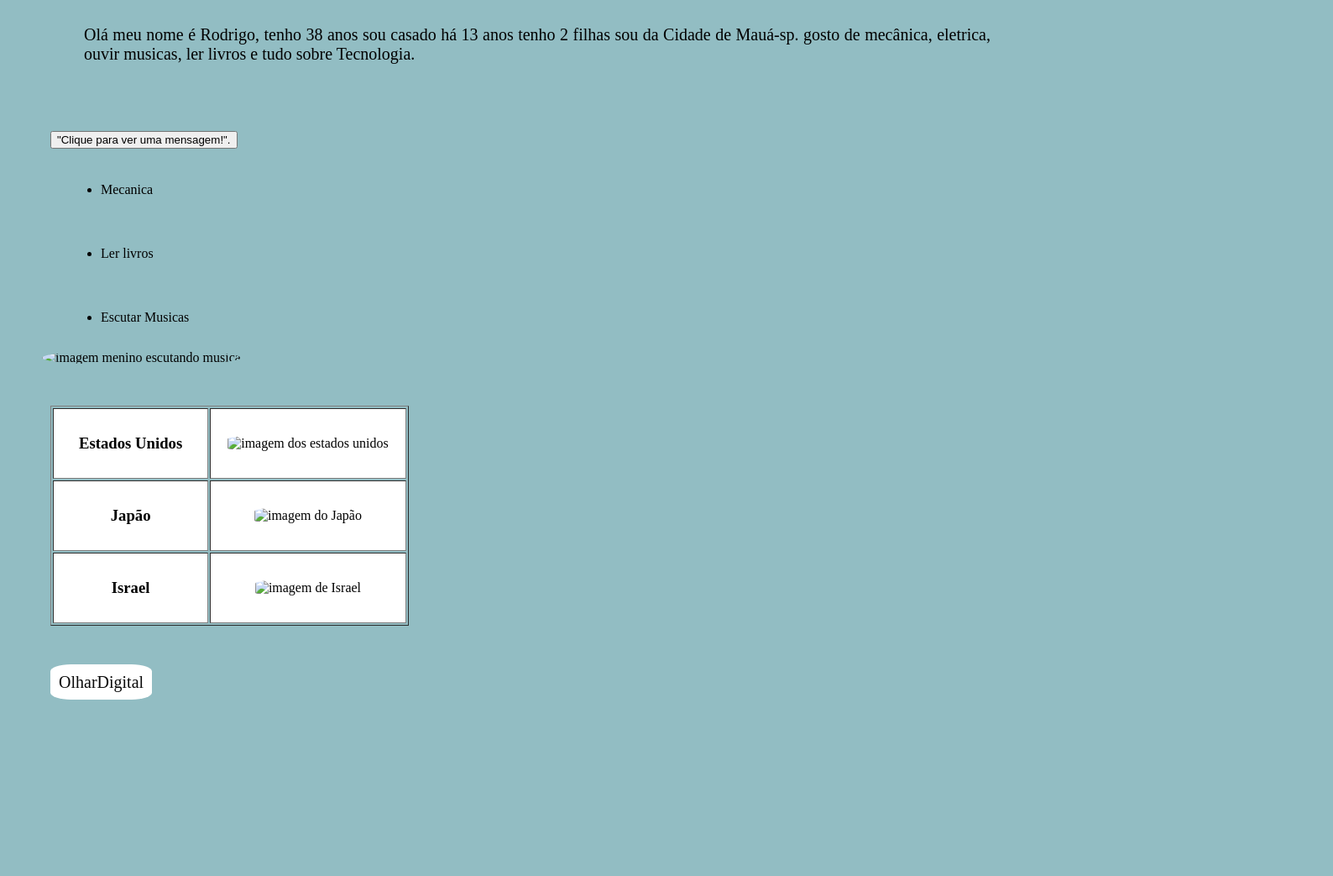
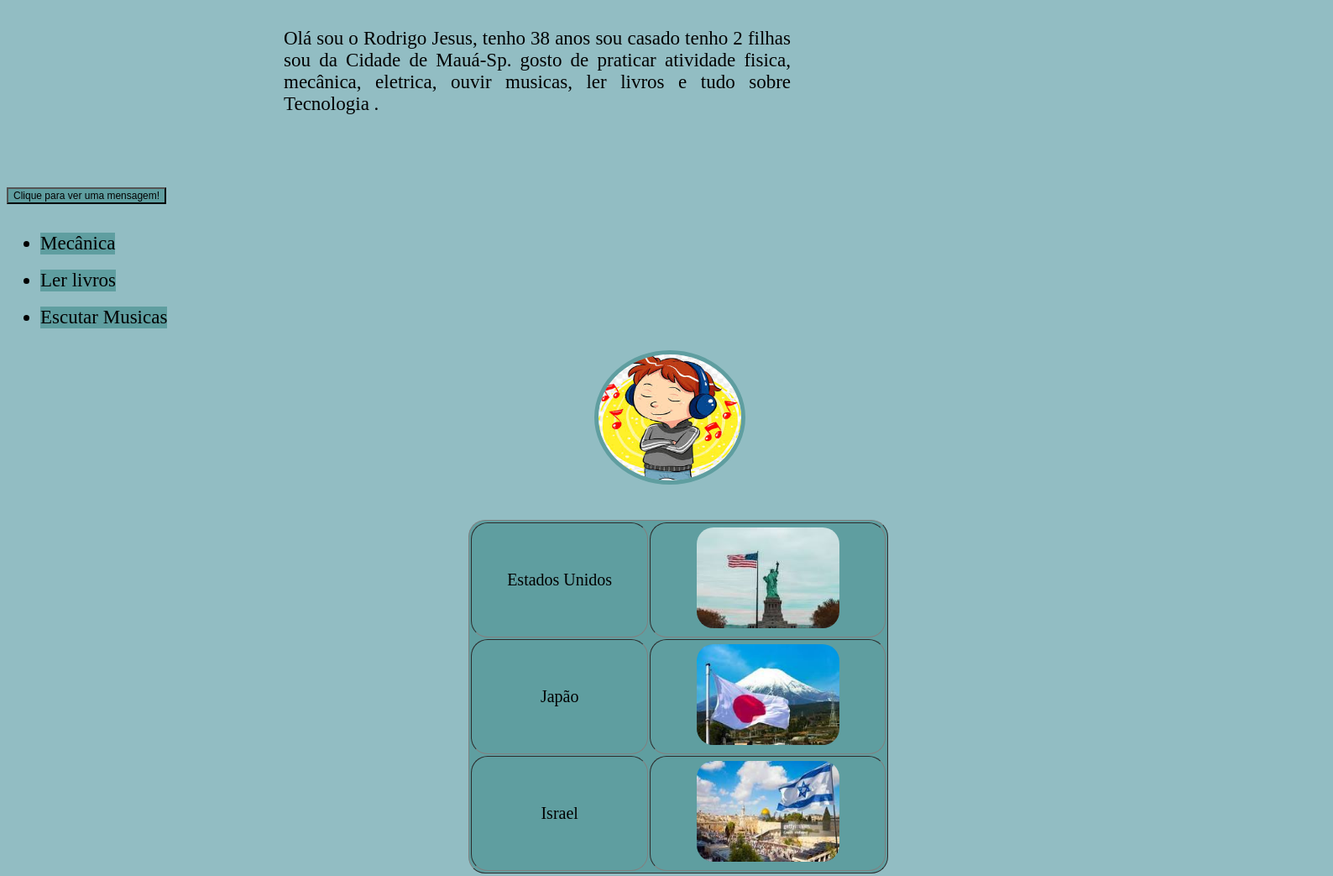
Before and after one commit to 38Rodrigo/Trabalho-001, a plain HTML site: page index.html in a window 1280 px wide. Shown: the part 137-1180 px from the top of the page at 84% size, 1588 px wide, since content can reach past the window. Before the commit the page ends 1001 px from the top, so only its background shows below. Drawn offline with Linux system fonts and the light colour scheme.

Commit message:
trabalho-001 finalizado

```diff
--- a/index.html
+++ b/index.html
@@ -5,41 +5,42 @@
     <meta name="viewport" content="width=device-width, initial-scale=1.0">
     <title>Trabalho-001</title>
     <link rel="stylesheet" href="/Trabalho-001/style.css">
-    <link rel="stylesheet" href="/Trabalho-001/interaçao.js">
 </head>
 <body>
 
     <h1>Rodrigo de Paula Jesus</h1>
 
     <p>
-        Olá meu nome é Rodrigo, tenho 38 anos sou casado há 13 anos tenho 2 filhas sou da Cidade de Mauá-sp.
-        gosto de mecânica, eletrica, ouvir musicas, ler livros e tudo sobre Tecnologia.</p>
+        Olá sou o Rodrigo Jesus, tenho 38 anos sou casado tenho 2 filhas sou da Cidade de Mauá-Sp.
+        gosto de praticar atividade fisica, mecânica, eletrica, ouvir musicas, ler livros e tudo sobre Tecnologia .</p><br><br>
 
-    <button id="botao">"Clique para ver uma mensagem!".</button>
+    <button onclick="mensagemtxt()">Clique para ver uma mensagem!</button>
+    <div id="mensagem"></div><br>
 
     <ul>
-        <li>Mecanica</li><br>
+        <li>Mecânica</li><br>
         <li>Ler livros</li><br>
         <li>Escutar Musicas</li>
     </ul>
-        <img src="/Trabalho-001/escutando musica.jpeg" alt="imagem menino escutando musica" id="musica">
-        <br><br>
+            <img src="/Trabalho-001/imagens/escutando musica.jpeg"
+            alt="imagem menino escutando musica" id="musica">
+            <br><br>
 
-    <table border="1">
+    <table border="1" class="tabela">
 
         <tr>
-            <td><h3>Estados Unidos</h3></td>
-            <td><img src="/Trabalho-001/imagen-eua.jpeg"
+            <td>Estados Unidos</td>
+            <td><img src="/Trabalho-001/imagens/imagen-eua.jpeg"
              alt="imagem dos estados unidos"></td>
         </tr>
         <tr>
-            <td><h3>Japão</h3></td>
-            <td><img src="/Trabalho-001/imagem-japão.jpeg"
+            <td>Japão</td>
+            <td><img src="/Trabalho-001/imagens/imagem-japão.jpeg"
              alt="imagem do Japão"></td>
         </tr>
         <tr>
-            <td><h3>Israel</h3></td>
-            <td><img src="/Trabalho-001/imagem-israel.jpeg"
+            <td>Israel</td>
+            <td><img src="/Trabalho-001/imagens/imagem-israel.jpeg"
              alt="imagem de Israel"></td>
         </tr>
 
--- a/script.js
+++ b/script.js
@@ -1,5 +1,6 @@
-let botao = document.querySelector("#botao");
 
+function mensagemtxt(){
 
-
-display.log("Olá este é o meu primeiro trabalho do curso de engenharia de software!");
+    document.getElementById("mensagem")
+    .innerHTML="<h3>A persistência é o caminho do êxito !</h3>"
+}
--- a/style.css
+++ b/style.css
@@ -1,45 +1,75 @@
-* {
-  margin: 20px;
-}
+
+
 
 body {
   background-color: hsl(188, 29%, 67%);
 }
 h1 {
-  margin: 50px;
-  color: rgb(247, 6, 6);
+  background-color:cadetblue;
+  margin:px;
+  padding:30px;
+  color:azure;
+  text-align:center;
+}
+p {
+  margin:20px 300px;
+  padding: 30px;
+  font-size: 23px;
+  text-align:justify;
+}
+button{
+  background-color: cadetblue;
+  font-size:12px;
+}
+#mensagem{
+  background-color: cadetblue;
+  font-size:25px;
+  font-family:'Gill Sans', 'Gill Sans MT';
+  color:rgb(220, 223, 43);
+  width:fit-content;
   text-align: center;
 }
-p {
-  margin: 60px;
-  font-size: 20px;
-  text-align: justify;
+#musica {
+  border:5px solid cadetblue ;
+  margin:10px 700px 10px 700px;
+  text-align: center;
+  border-radius:50%;
+  height:150px;
 }
-#musica {
-  border-radius: 50%;
-  height: 150px;
+ul li {
+  background-color: cadetblue;
+  font-size:23px;
+  width:fit-content;
+}
+.tabela{
+  background-color: cadetblue;
+  margin:10px 550px 10px 550px;
+  width:500px;
+  border-radius: 20px;
 }
 img {
-  margin: 10px;
-  border-radius: 20%;
-  width: 225px;
-  height: 115px;
+  border-radius: 20px;
+  width:170px;
+  height:120px;
 }
-tr td {
-  background-color: rgb(255, 255, 255);
-  padding: 10px;
-  text-align: center;
+ tr td {
+  background-color:cadetblue;
+  font-size:20px;
+  padding:5px;
+  text-align:center;
   margin: 30px;
+  border-radius: 20px;
 }
 .link {
-  background-color: rgb(255, 255, 255);
+  background-color:cadetblue;
+  margin:10px 700px 10px 700px;
   padding: 10px;
   color: rgb(8, 8, 8);
-  font-size: 20px;
-  text-decoration: none;
-  border-radius: 20%;
+  font-size: 23px;
+  text-decoration:none;
+  border-radius:15px;
 }
 .link:hover {
   background-color: rgb(221, 245, 6);
-  color: rgb(243, 6, 6);
+  color:brown;
 }
```
Also changed, not shown: interaçao.js (deleted).
